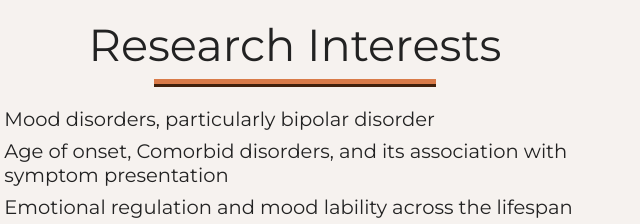
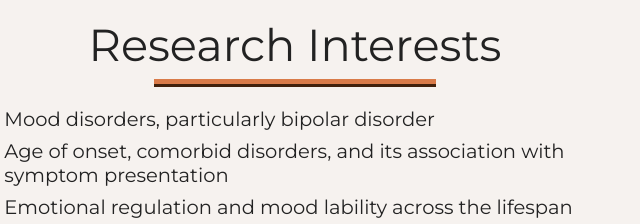
Before and after one commit to jdicarlantonio13/jackdicarlantonio.com, a plain HTML site: page index.html in a window 1280 px wide. Shown: the part 1060-1284 px from the top of the page, 345-985 px from the left. Drawn offline with Linux system fonts and the light colour scheme.

Commit message:
Add files via upload

```diff
--- a/index.html
+++ b/index.html
@@ -354,7 +354,7 @@
             <div class="interest-list">
                 <ul>
                     <li>Mood disorders, particularly bipolar disorder</li>
-		    <li>Age of onset, Comorbid disorders, and its association with symptom presentation</li>
+		    <li>Age of onset, comorbid disorders, and its association with symptom presentation</li>
                     <li>Emotional regulation and mood lability across the lifespan</li>
                     <li>Integration of psychiatric and therapeutic interventions</li>
                     <li>Psychopharmacology in the treatment of mood disorders</li>
```
